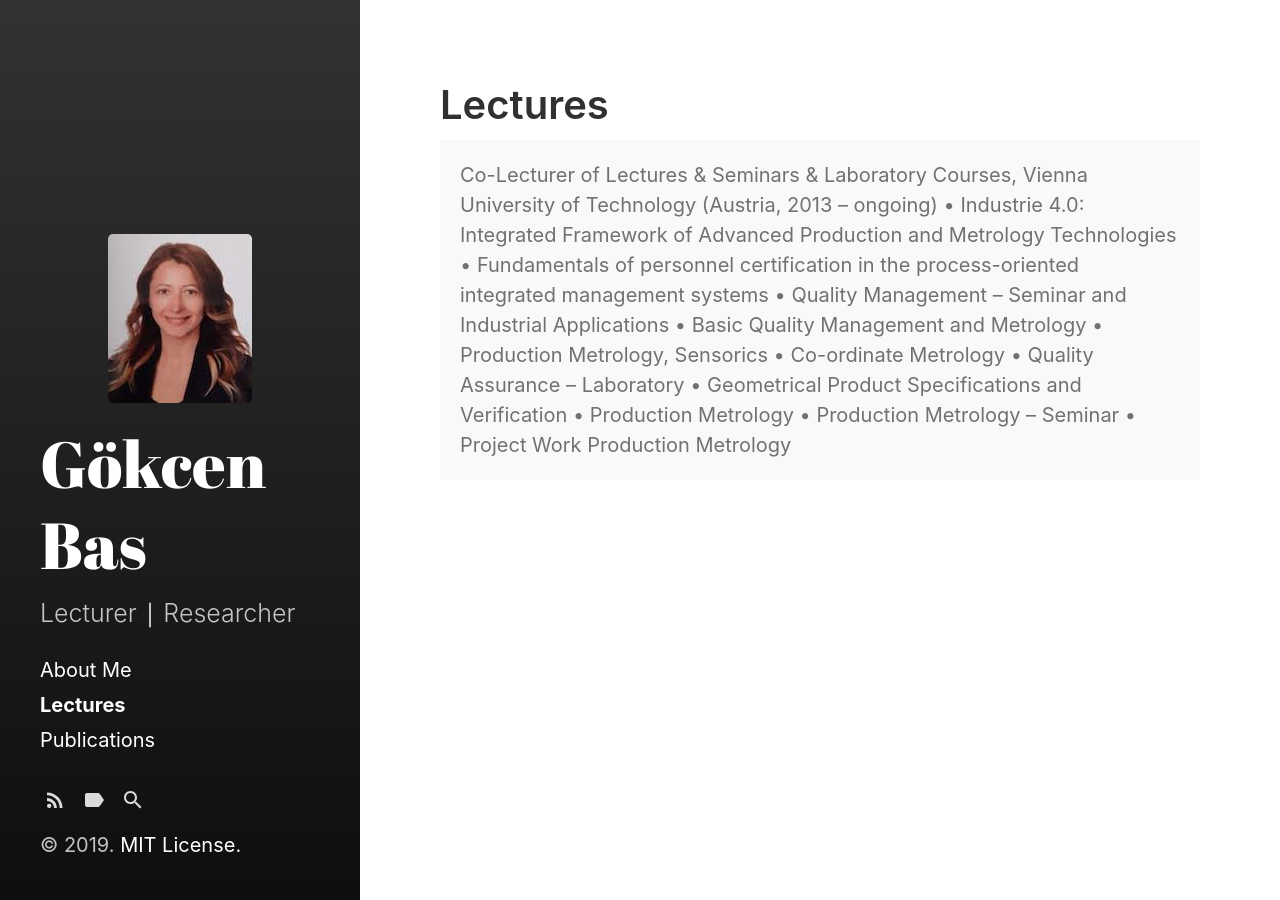
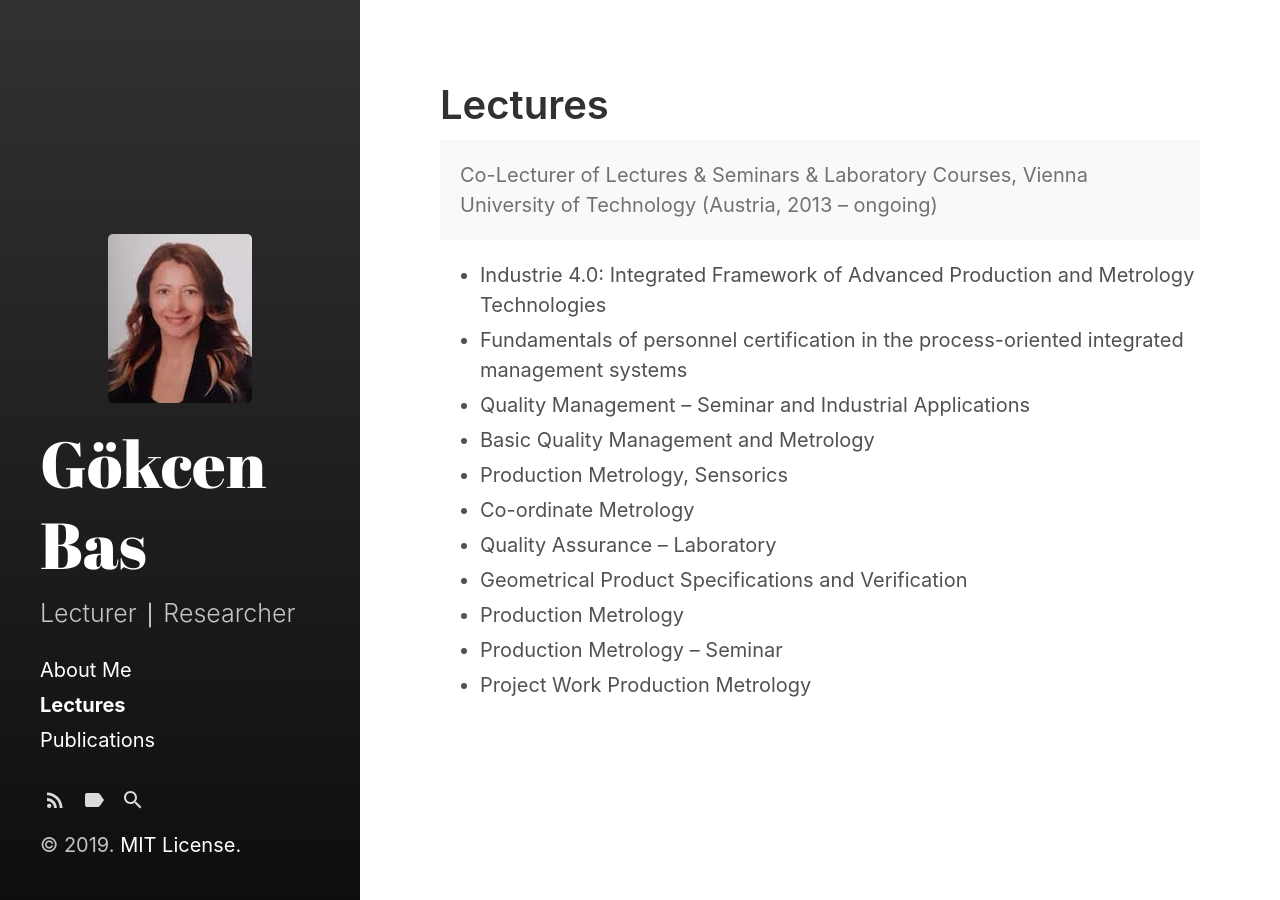
Before and after one commit to Budhaditya1/budhaditya1.github.io, a Jekyll site: the page built from lectures.md, in a window 1280 px wide. Built offline with Jekyll 4.4.1, drawn with Linux system fonts in a browser that asks for light colours.

Commit message:
Update lectures.md

```diff
--- a/lectures.md
+++ b/lectures.md
@@ -6,15 +6,17 @@ sidebar_link: true
 
 <p class="message">
   Co-Lecturer of Lectures & Seminars & Laboratory Courses, Vienna University of Technology (Austria, 2013 – ongoing)
-• Industrie 4.0: Integrated Framework of Advanced Production and Metrology Technologies
-• Fundamentals of personnel certification in the process-oriented integrated management systems
-• Quality Management – Seminar and Industrial Applications
-• Basic Quality Management and Metrology
-• Production Metrology, Sensorics
-• Co-ordinate Metrology
-• Quality Assurance – Laboratory
-• Geometrical Product Specifications and Verification
-• Production Metrology
-• Production Metrology – Seminar
-• Project Work Production Metrology
+<ul>
+<li>Industrie 4.0: Integrated Framework of Advanced Production and Metrology Technologies</li>
+<li>Fundamentals of personnel certification in the process-oriented integrated management systems</li>
+<li>Quality Management – Seminar and Industrial Applications</li>
+<li>Basic Quality Management and Metrology</li>
+<li>Production Metrology, Sensorics</li>
+<li>Co-ordinate Metrology</li>
+<li>Quality Assurance – Laboratory</li>
+<li>Geometrical Product Specifications and Verification</li>
+<li>Production Metrology</li>
+<li>Production Metrology – Seminar</li>
+<li>Project Work Production Metrology</li>
+</ul>
 </p>
```
